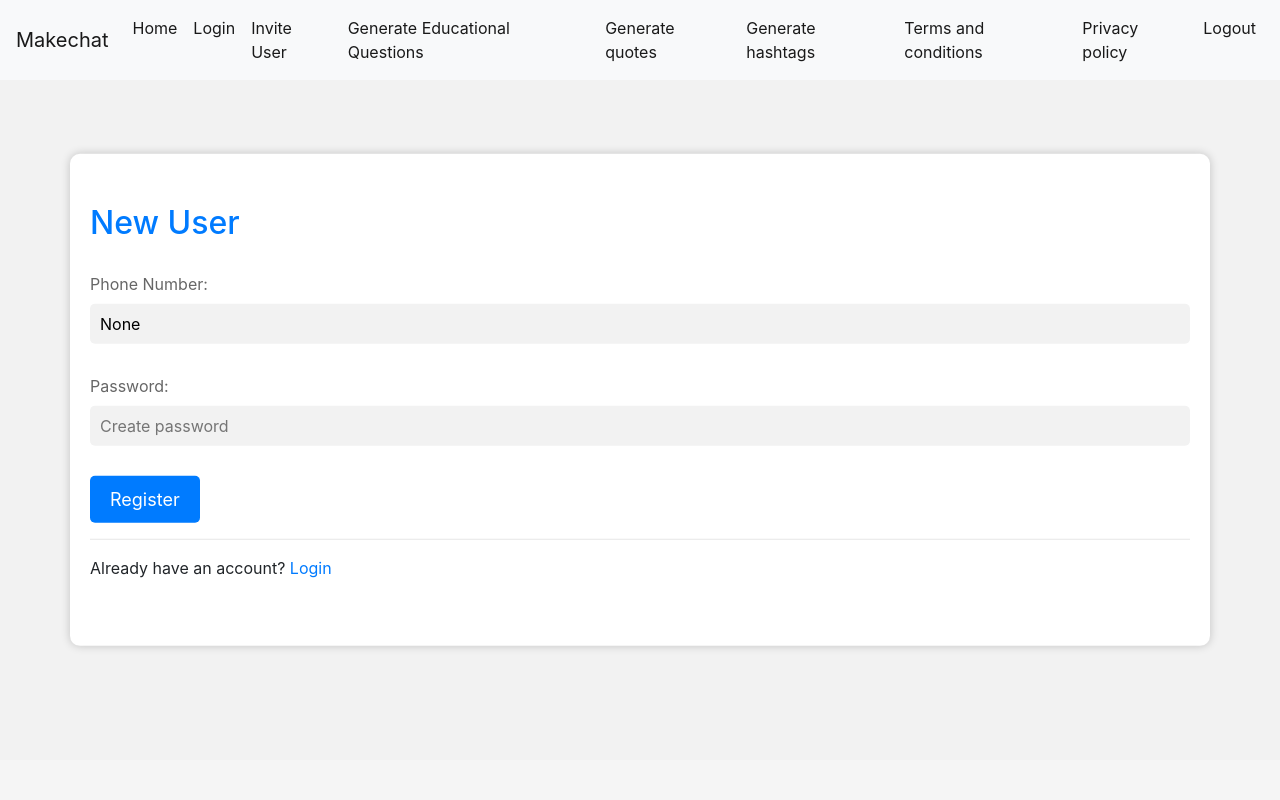
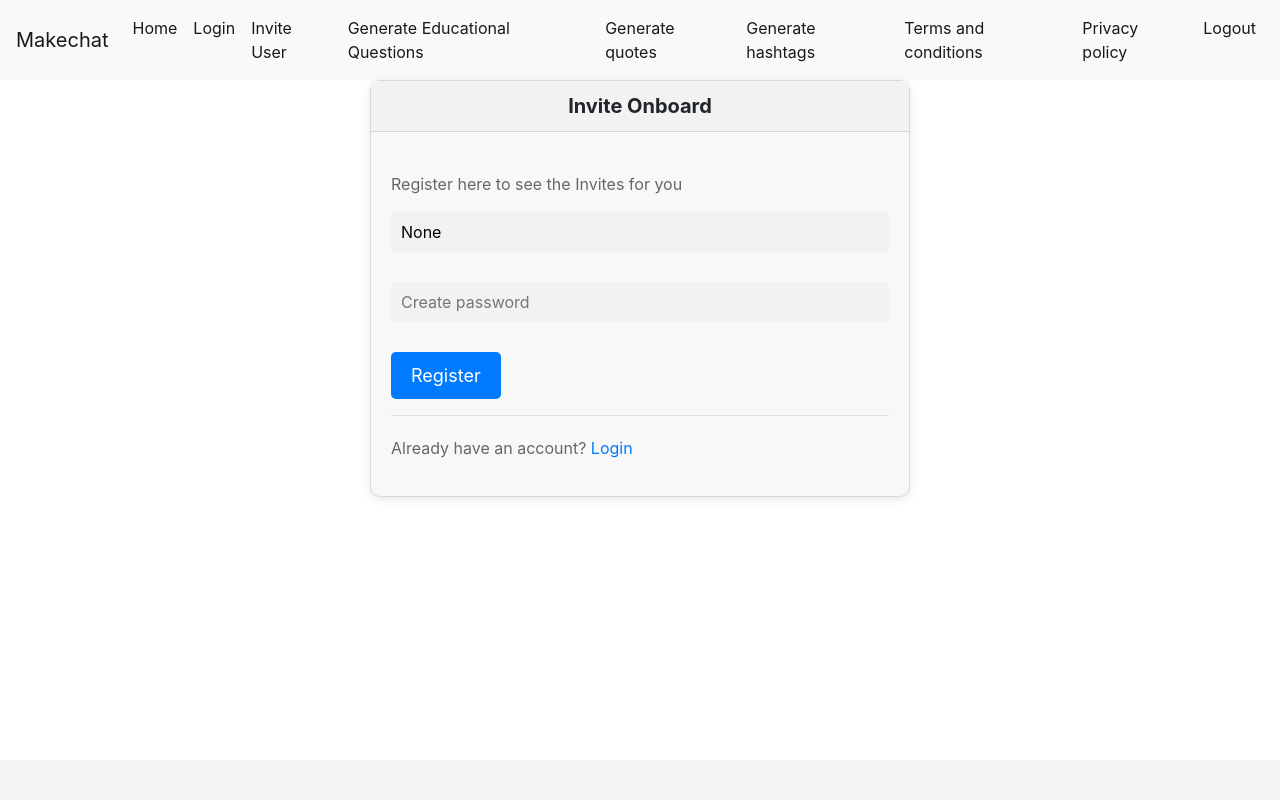
Before and after one commit to makesh9876/makechat, a Django app: page /onboard/ in a window 1280 px wide. Run offline with Django 4.2, Linux system fonts and the light colour scheme; data comes from the database, SQL or seed files in the repository.

Commit message:
css fix and onboard

```diff
--- a/chatgpt/templates/chatgpt/login.html
+++ b/chatgpt/templates/chatgpt/login.html
@@ -138,13 +138,11 @@
             <form action="" method="post">
               {% csrf_token %}
               <div class="form-group">
-                <label for="emailOrPhone">Phone Number:</label>
-                <input type="text" id="emailOrPhone" name="emailOrPhone" pattern="[0-9]*" inputmode="numeric"
+                <input type="text" id="emailOrPhone" name="emailOrPhone" placeholder="Phone Number" pattern="[0-9]*" inputmode="numeric"
                   minlength="10" maxlength="10" required>
               </div>
               <div class="form-group">
-                <label for="password">Password:</label>
-                <input type="password" id="password" name="password" minlength="6" required>
+                <input type="password" id="password" placeholder="Password" name="password" minlength="6" required>
               </div>
               <button type="submit">Login</button>
             </form>
--- a/chatgpt/templates/chatgpt/onboard.html
+++ b/chatgpt/templates/chatgpt/onboard.html
@@ -1,78 +1,70 @@
 {% extends 'chatgpt/index.html' %}
-
 {% load static %}
 {% block content %}
-
 <!DOCTYPE html>
-<html lang="en">
+<html>
 
 <head>
-  <meta charset="UTF-8">
-  <title>User Registration</title>
-  <link rel="stylesheet" href="style.css">
-</head>
-
-<body>
-  <div class="container">
-    <h2>New User</h2>
-    {% if messages %}
-    <ul class="messages" style="color: red;">
-      {% for message in messages %}
-      <li{% if message.tags %} class="{{ message.tags }}" {% endif %}>{{ message }}</li>
-      {% endfor %}
-    </ul>
-    {% endif %}
-    <form action="{% url 'register' %}" method="post">
-        {% csrf_token %}
-        <div class="form-group">
-          <label for="emailOrPhone">Phone Number:</label>
-          <input type="text" id="emailOrPhone" name="emailOrPhone" required pattern="[0-9]{10,12}" value="{{user_name}}" readonly>
-        </div>
-        <div class="form-group">
-            <label for="password">Password:</label>
-            <input type="password" id="password" name="password" placeholder="Create password" required>
-          </div>
-        <button type="submit">Register</button>
-      </form>
-      <hr>
-      <p>Already have an account? <a href="{% url 'login' %}">Login</a></p>
-  </div>
-</body>
-
-</html>
-
-
-
-
+  <meta charset="utf-8" />
+  <title>Makechat AI</title>
   <style>
-  /* Global styles */
-
-  * {
-    margin: 0;
-    padding: 0;
-    box-sizing: border-box;
+    .welcome-text {
+      font-size: 18px;
+      margin-bottom: 20px;
+      color: gray;
+      text-align: center;
     }
 
-  body {
-    background-color: #f2f2f2;
+    .login-message {
+      font-size: 14px;
+      margin-top: 10px;
+      text-align: center;
     }
 
-  .container {
-    position: absolute;
-    top: 50%;
-    left: 50%;
-    transform: translate(-50%, -50%);
-    z-index: 1;
-    background-color: #fff;
-    padding: 50px 20px;
+    .card {
+      background-color: #f8f8f8;
       border-radius: 10px;
-    box-shadow: 0 0 10px rgba(0, 0, 0, 0.2);
+      box-shadow: 0px 2px 10px rgba(0, 0, 0, 0.1);
     }
 
-  h2 {
-    margin-bottom: 30px;
-    color: #007bff;
+    .card-header {
+      background-color: #f2f2f2;
+      font-size: 20px;
+      font-weight: bold;
+      padding: 10px;
+      border-radius: 10px 10px 0 0;
+      text-align: center;
     }
+
+    .card-body {
+      padding: 20px;
+    }
+
+    .form-group label {
+      font-size: 16px;
+      font-weight: bold;
+    }
+
+    .form-control {
+      border-radius: 5px;
+    }
+
+    .btn-primary {
+      background-color: black;
+      border-color: #4CAF50;
+      transition: background-color 0.3s, border-color 0.3s;
+    }
+
+    .btn-primary:hover {
+      background-color: #45a049;
+      border-color: #45a049;
+    }
+
+    .btn-primary:disabled {
+      opacity: 0.6;
+      cursor: not-allowed;
+    }
+
 
     .form-group {
       margin-bottom: 30px;
@@ -118,6 +110,58 @@
     button[type="submit"]:hover {
       background-color: #0062cc;
     }
+
+    p {
+      margin-top: 20px;
+      font-size: 16px;
+      color: #666;
+    }
+
+    a {
+      color: #007bff;
+      text-decoration: none;
+    }
+
+    a:hover {
+      text-decoration: underline;
+    }
   </style>
+</head>
 
+<body>
+  <div class="container">
+    <div class="row justify-content-center">
+      <div class="col-md-6">
+        <div class="card">
+          <div class="card-header">Invite Onboard</div>
+
+          <div class="card-body">
+            <p>Register here to see the Invites for you</p>
+            <form action="{% url 'register' %}" method="post">
+              {% csrf_token %}
+              <div class="form-group">
+                <input type="text" id="emailOrPhone" name="emailOrPhone" pattern="[0-9]*" inputmode="numeric" minlength="10" maxlength="10" value="{{user_name}}" placeholder="Phone number">
+              </div>
+              <div class="form-group">
+                  <input type="password" id="password" minlength="6" name="password" minlength="6" placeholder="Create password" required>
+                </div>
+              <button type="submit">Register</button>
+            </form>
+            <hr>
+            <p>Already have an account? <a href="{% url 'login' %}">Login</a></p>
+            {% if messages %}
+            <ul class="messages" style="color: red;">
+              {% for message in messages %}
+              <li{% if message.tags %} class="{{ message.tags }}" {% endif %}>{{ message }}</li>
+                {% endfor %}
+            </ul>
+            {% endif %}
+          </div>
+        </div>
+      </div>
+    </div>
+  </div>
+</body>
+
+</html>
 {% endblock content %}
--- a/chatgpt/templates/chatgpt/register.html
+++ b/chatgpt/templates/chatgpt/register.html
@@ -138,12 +138,10 @@
             <form action="{% url 'register' %}" method="post">
               {% csrf_token %}
               <div class="form-group">
-                <label for="emailOrPhone">Phone Number:</label>
-                <input type="text" id="emailOrPhone" name="emailOrPhone" pattern="[0-9]*" inputmode="numeric" minlength="10" maxlength="10">
+                <input type="text" id="emailOrPhone" name="emailOrPhone" pattern="[0-9]*" inputmode="numeric" minlength="10" placeholder="Phone Number" maxlength="10">
               </div>
               <div class="form-group">
-                  <label for="password">Password:</label>
-                  <input type="password" id="password" name="password" minlength="6" required>
+                  <input type="password" id="password" name="password" minlength="6" placeholder="Create password">
                 </div>
               <button type="submit">Register</button>
             </form>
```
Lines whose indentation alone changed are shown as unchanged.
